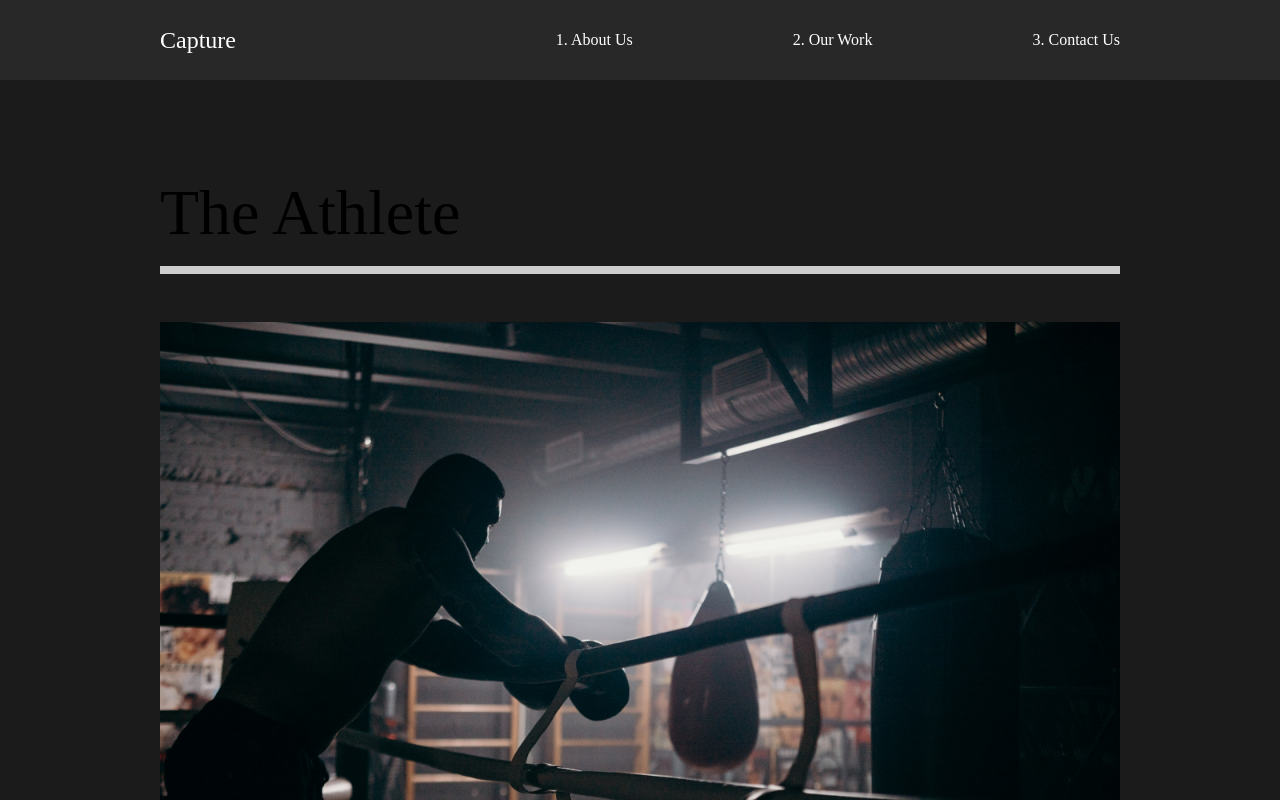
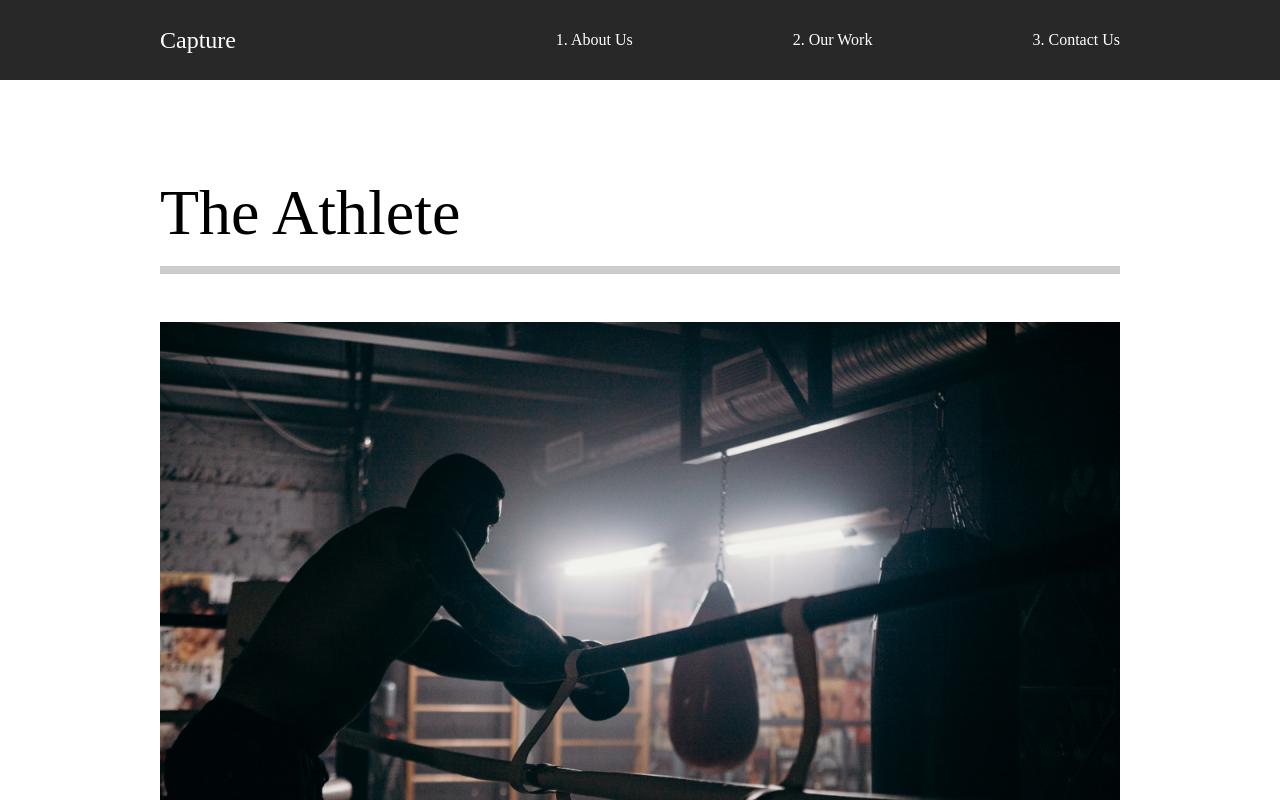
Before and after one commit to Tarun-Mittal-cell/PalettePhantasm, a React (Create React App) app: page /work in a window 1280 px wide. Shown: the top 800 px of the page. Built offline with nearby package versions, Linux system fonts and the light colour scheme.

Commit message:
added animations to contactus and ourwork pages

```diff
--- a/src/pages/ContactUs.js
+++ b/src/pages/ContactUs.js
@@ -12,6 +12,7 @@ const ContactUs = () => {
             variants={pageAnimation}
             initial="hidden"
             animate="show"
+            style={{background: "#fff"}}
         >
             <h1>Contact Us</h1>
         </motion.div>
--- a/src/pages/OurWork.js
+++ b/src/pages/OurWork.js
@@ -14,7 +14,13 @@ import { pageAnimation } from "../animation";
 
 const OurWork = () => {
     return (
-        <Work exit="exit" variants={pageAnimation} initial="hidden" animate="show">
+        <Work
+            exit="exit"
+            variants={pageAnimation}
+            initial="hidden"
+            animate="show"
+            style={{background: "#fff"}}
+        >
             <Movie>
                 <h2>The Athlete</h2>
                 <div className="line"></div>
```
